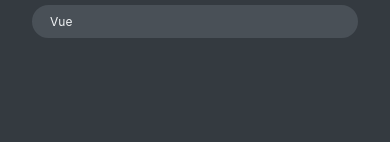
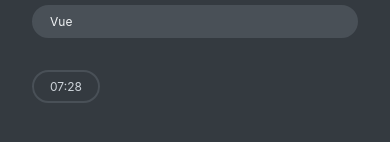
Before and after one commit to marcosmanto/react-quiz, a React (Create React App) app: page / in a window 390 px wide. Both pictures are taken after a click on the button "Let's start". Shown: the part 414-556 px from the top of the page. Built offline with nearby package versions, Linux system fonts and the light colour scheme; data requests are answered from the project's data file.

Commit message:
implement timer feature to stop quiz

```diff
--- a/public/index.html
+++ b/public/index.html
@@ -5,10 +5,7 @@
     <link rel="icon" href="%PUBLIC_URL%/favicon.ico" />
     <meta name="viewport" content="width=device-width, initial-scale=1" />
     <meta name="theme-color" content="#000000" />
-    <meta
-      name="description"
-      content="Web site created using create-react-app"
-    />
+    <meta name="description" content="Web site created using create-react-app" />
     <link rel="apple-touch-icon" href="%PUBLIC_URL%/logo192.png" />
     <!--
       manifest.json provides metadata used when your web app is installed on a
@@ -24,7 +21,7 @@
       work correctly both with client-side routing and a non-root public URL.
       Learn how to configure a non-root public URL by running `npm run build`.
     -->
-    <title>React App</title>
+    <title>The React Quiz</title>
   </head>
   <body>
     <noscript>You need to enable JavaScript to run this app.</noscript>
--- a/src/components/App.js
+++ b/src/components/App.js
@@ -7,7 +7,9 @@ import NextButton from './NextButton'
 import { useEffect, useReducer } from 'react'
 import StartScreen from './StartScreen'
 import Progress from './Progress'
+import Footer from './Footer'
 import FinishedScreen from './FinishedScreen'
+import Timer from './Timer'
 
 const Status = Object.freeze({
   LOADING: Symbol('loading'),
@@ -27,13 +29,16 @@ const Actions = Object.freeze({
   RESTART: Symbol('restart')
 })
 
+const SECS_PER_QUESTION = 30
+
 const initialState = {
   questions: [],
   status: Status.LOADING,
   index: 0,
   answer: null,
   points: 0,
-  highscore: 0
+  highscore: 0,
+  secondsRemaining: null
 }
 
 function reducer(state, action) {
@@ -50,7 +55,7 @@ function reducer(state, action) {
         status: Status.ERROR
       }
     case Actions.START:
-      return { ...state, status: Status.ACTIVE }
+      return { ...state, status: Status.ACTIVE, secondsRemaining: state.questions.length * SECS_PER_QUESTION }
     case Actions.NEW_ANSWER:
       const question = state.questions.at(state.index)
       return { ...state, answer: action.payload, points: action.payload === question.correctOption ? state.points + question.points : state.points }
@@ -64,13 +69,15 @@ function reducer(state, action) {
       return { ...state, status: Status.FINISHED, highscore: state.points > state.highscore ? state.points : state.highscore }
     case Actions.RESTART:
       return { ...initialState, questions: state.questions, highscore: state.highscore, status: Status.READY }
+    case 'tick':
+      return { ...state, secondsRemaining: state.secondsRemaining - 1, status: state.secondsRemaining === 0 ? Status.FINISHED : state.status }
     case Actions.default:
       throw new Error('Action unknown')
   }
 }
 
 export default function App() {
-  const [{ questions, status, index, answer, points, highscore }, dispatch] = useReducer(reducer, initialState)
+  const [{ questions, status, index, answer, points, highscore, secondsRemaining }, dispatch] = useReducer(reducer, initialState)
 
   const numQuestions = questions.length
   const maxPoints = questions.reduce((accumulator, currentQuestion) => accumulator + currentQuestion.points, 0)
@@ -92,7 +99,10 @@ export default function App() {
           <>
             <Progress index={index} numQuestions={numQuestions} points={points} maxPoints={maxPoints} answer={answer} />
             <Question question={questions.at(index)} dispatch={dispatch} answer={answer} actions={Actions} />
-            <NextButton index={index} numQuestions={numQuestions} dispatch={dispatch} answer={answer} actions={Actions} />
+            <Footer>
+              <Timer dispatch={dispatch} secondsRemaining={secondsRemaining} />
+              <NextButton index={index} numQuestions={numQuestions} dispatch={dispatch} answer={answer} actions={Actions} />
+            </Footer>
           </>
         )}
         {status === Status.FINISHED && <FinishedScreen points={points} maxPoints={maxPoints} highscore={highscore} dispatch={dispatch} actions={Actions} />}
--- /dev/null
+++ b/src/components/Footer.js
@@ -0,0 +1,5 @@
+function Footer({ children }) {
+  return <footer>{children}</footer>
+}
+
+export default Footer
--- /dev/null
+++ b/src/components/Timer.js
@@ -0,0 +1,21 @@
+import { useEffect } from 'react'
+
+function Timer({ dispatch, secondsRemaining }) {
+  const mins = String(Math.floor(secondsRemaining / 60))
+  const seconds = String(secondsRemaining % 60)
+
+  useEffect(function () {
+    const id = setInterval(() => {
+      dispatch({ type: 'tick' })
+    }, 1000)
+
+    return () => clearInterval(id)
+  }, [])
+  return (
+    <div className="timer">
+      {mins.padStart(2, '0')}:{seconds.padStart(2, '0')}
+    </div>
+  )
+}
+
+export default Timer
--- a/src/index.css
+++ b/src/index.css
@@ -293,10 +293,10 @@ progress {
     text-align: center;
   }
 
-  .btn {
+  .btn,
+  .timer {
     font-size: 1.6rem;
     border: 2px solid var(--color-dark);
-    background-color: var(--color-dark);
     padding: 0.9rem 1.8rem;
     cursor: pointer;
     border-radius: 100px;
@@ -345,10 +345,10 @@ progress {
     font-size: 1.4rem;
   }
 
-  .btn {
+  .btn,
+  .timer {
     font-size: 1.2rem;
     border: 2px solid var(--color-dark);
-    background-color: var(--color-dark);
     padding: 0.7rem 1.6rem;
     cursor: pointer;
     border-radius: 100px;
```
